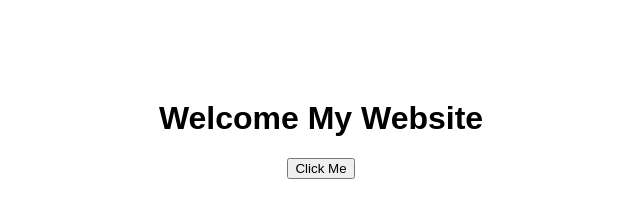
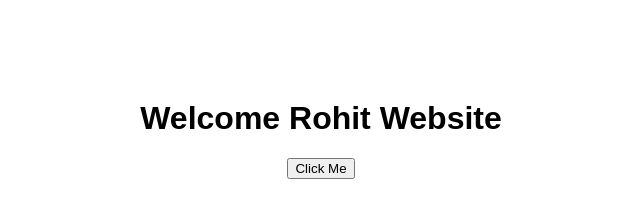
Before and after one commit to 23K61A1276/intialwebsite, a plain HTML site: page index.html in a window 1280 px wide. Shown: the whole page, without its empty margins (319-959 px from the left). Drawn offline with Linux system fonts and the light colour scheme.

Commit message:
Update index.html

```diff
--- a/index.html
+++ b/index.html
@@ -5,7 +5,7 @@
     <link rel="stylesheet" href="style.css">
 </head>
 <body>
-    <h1>Welcome My Website</h1>
+    <h1>Welcome Rohit Website</h1>
     <button onclick="showMessage()">Click Me</button>
 
     <script src="script.js"></script>
```
